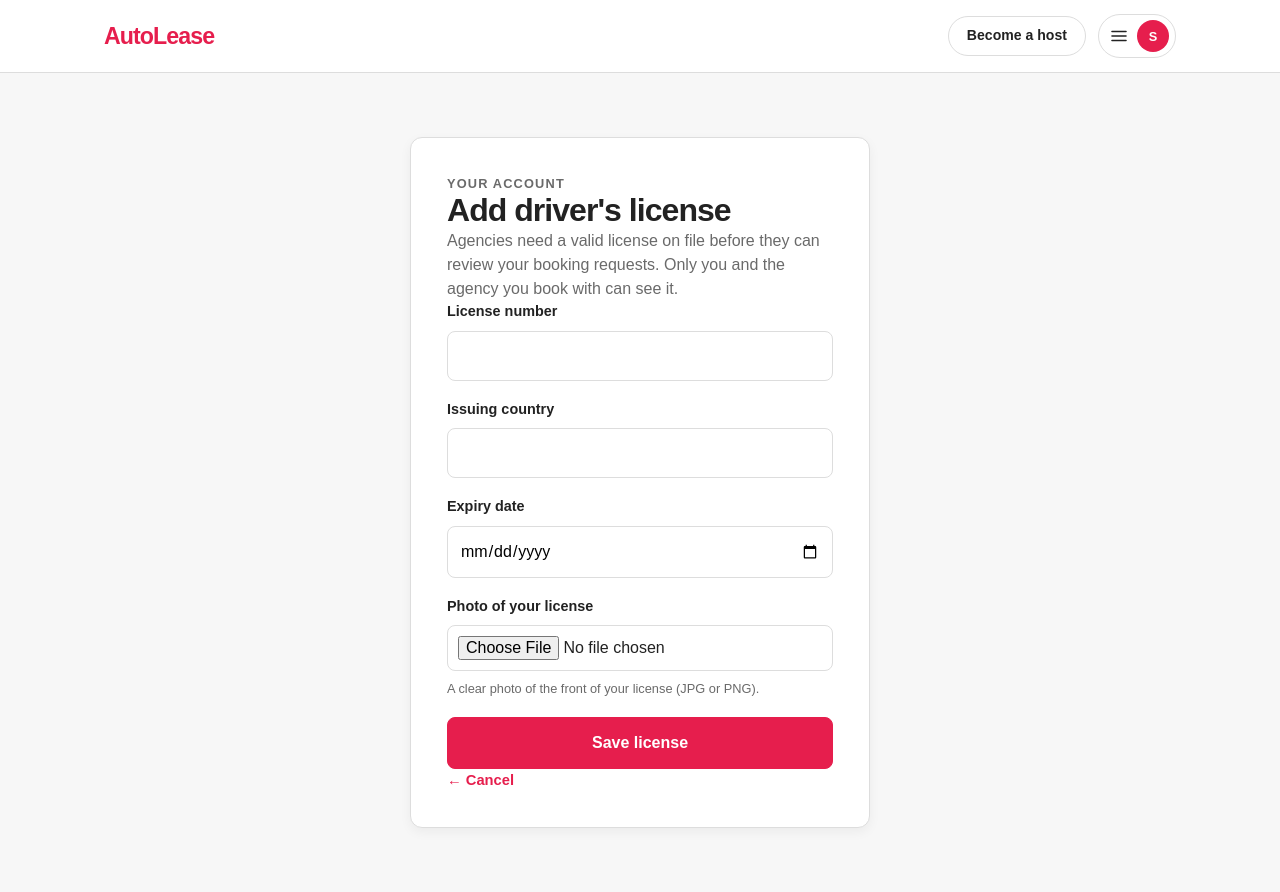
After one commit to Cyanineee-24/AutoLease, a Django app: page /profile/license/ in a window 1280 px wide. The commit adds this page. Run offline with Django 5.2, Linux system fonts and the light colour scheme; the visitor is signed in with stand-in values (Sample User, id 1).

Commit message:
feat(userprofile): add driver's license upload screen
Renters can add or replace their license (number, issuing country, expiry,
photo) at /profile/license/. Expired licenses are rejected. The profile card
shows license status, and the vehicle detail page links straight to the
form and returns to the car afterwards via a safe ?next= redirect.

Co-Authored-By: Claude Opus 5.5 <noreply@anthropic.com>

```diff
--- a/apps/fleet/templates/fleet/vehicle_detail.html
+++ b/apps/fleet/templates/fleet/vehicle_detail.html
@@ -239,7 +239,7 @@
                 </div>
 
                 {% if not is_owner and not has_license %}
-                    <p class="booking-license-note">A driver's license is required to request this car. <a href="{% url 'userprofile:profile' %}">Go to your profile</a></p>
+                    <p class="booking-license-note">A driver's license is required to request this car. <a href="{% url 'userprofile:license' %}?next={{ request.path|urlencode }}">Add your license</a></p>
                 {% else %}
                     <p class="booking-license-note">A driver's license is required to request this car</p>
                 {% endif %}
--- a/apps/userprofile/forms.py
+++ b/apps/userprofile/forms.py
@@ -2,7 +2,9 @@ from django import forms
 
 from apps.accounts.models import AgencyProfile, CustomUser
 
-from .models import Profile
+from django.utils import timezone
+
+from .models import DriverLicense, Profile
 
 
 class ProfileForm(forms.ModelForm):
@@ -26,3 +28,20 @@ class AgencyEditForm(forms.ModelForm):
     class Meta:
         model = AgencyProfile
         fields = ['business_name', 'contact_number']
+
+
+class DriverLicenseForm(forms.ModelForm):
+    """Driver's license on file; required before requesting a booking."""
+
+    class Meta:
+        model = DriverLicense
+        fields = ['license_number', 'issuing_country', 'expiry_date', 'license_image']
+        widgets = {
+            'expiry_date': forms.DateInput(attrs={'type': 'date'}),
+        }
+
+    def clean_expiry_date(self):
+        expiry = self.cleaned_data['expiry_date']
+        if expiry < timezone.localdate():
+            raise forms.ValidationError('This license has expired.')
+        return expiry
--- /dev/null
+++ b/apps/userprofile/templates/userprofile/license_form.html
@@ -0,0 +1,56 @@
+{% extends 'base.html' %}
+{% load static %}
+
+{% block title %}Driver's license | AutoLease{% endblock %}
+
+{% block extra_css %}
+<link rel="stylesheet" href="{% static 'css/userprofile/profile.css' %}">
+{% endblock %}
+
+{% block content %}
+<section class="auth-section">
+    <div class="auth-card card">
+        <p class="eyebrow">Your account</p>
+        <h1>{% if has_license %}Update driver's license{% else %}Add driver's license{% endif %}</h1>
+        <p class="auth-copy">Agencies need a valid license on file before they can review your booking requests. Only you and the agency you book with can see it.</p>
+
+        <form method="post" enctype="multipart/form-data" class="auth-form">
+            {% csrf_token %}
+            <input type="hidden" name="next" value="{{ next }}">
+
+            {% if form.non_field_errors %}
+                <div class="form-errors">{{ form.non_field_errors }}</div>
+            {% endif %}
+
+            <div class="form-field">
+                <label for="{{ form.license_number.id_for_label }}">License number</label>
+                {{ form.license_number }}
+                {{ form.license_number.errors }}
+            </div>
+
+            <div class="form-field">
+                <label for="{{ form.issuing_country.id_for_label }}">Issuing country</label>
+                {{ form.issuing_country }}
+                {{ form.issuing_country.errors }}
+            </div>
+
+            <div class="form-field">
+                <label for="{{ form.expiry_date.id_for_label }}">Expiry date</label>
+                {{ form.expiry_date }}
+                {{ form.expiry_date.errors }}
+            </div>
+
+            <div class="form-field license-image-field">
+                <label for="{{ form.license_image.id_for_label }}">Photo of your license</label>
+                {{ form.license_image }}
+                <span class="license-image-hint">A clear photo of the front of your license (JPG or PNG).</span>
+                {{ form.license_image.errors }}
+            </div>
+
+            <button class="button" type="submit">Save license</button>
+        </form>
+
+        <p class="auth-footer"><a href="{% if next %}{{ next }}{% else %}{% url 'userprofile:profile' %}{% endif %}">&larr; Cancel</a></p>
+    </div>
+</section>
+{% endblock %}
--- a/apps/userprofile/urls.py
+++ b/apps/userprofile/urls.py
@@ -7,4 +7,5 @@ app_name = 'userprofile'
 urlpatterns = [
     path('', views.profile, name='profile'),
     path('edit/', views.profile_edit, name='profile_edit'),
+    path('license/', views.license_edit, name='license'),
 ]
--- a/apps/userprofile/views.py
+++ b/apps/userprofile/views.py
@@ -1,17 +1,22 @@
 from django.contrib import messages
 from django.contrib.auth.decorators import login_required
 from django.shortcuts import redirect, render
+from django.utils.http import url_has_allowed_host_and_scheme
 
 from apps.accounts.models import AgencyProfile
 
-from .forms import AgencyEditForm, ProfileEditForm
+from .forms import AgencyEditForm, DriverLicenseForm, ProfileEditForm
+from .models import DriverLicense
 
 
 @login_required
 def profile(request):
     """Read-only profile view."""
     user = request.user
-    context = {'profile_user': user}
+    context = {
+        'profile_user': user,
+        'driver_license': DriverLicense.objects.filter(user=user).first(),
+    }
 
     if user.is_agency:
         try:
@@ -65,3 +70,30 @@ def profile_edit(request):
         'agency_form': agency_form,
     }
     return render(request, 'userprofile/profile_edit.html', context)
+
+
+@login_required
+def license_edit(request):
+    """Add or replace the user's driver's license (POST -> redirect -> GET)."""
+    license_obj = DriverLicense.objects.filter(user=request.user).first()
+    next_url = request.POST.get('next') or request.GET.get('next', '')
+    if not url_has_allowed_host_and_scheme(next_url, allowed_hosts={request.get_host()}):
+        next_url = ''
+
+    if request.method == 'POST':
+        form = DriverLicenseForm(request.POST, request.FILES, instance=license_obj)
+        if form.is_valid():
+            driver_license = form.save(commit=False)
+            driver_license.user = request.user
+            driver_license.save()
+            messages.success(request, "Driver's license saved.")
+            return redirect(next_url or 'userprofile:profile')
+    else:
+        form = DriverLicenseForm(instance=license_obj)
+
+    context = {
+        'form': form,
+        'has_license': license_obj is not None,
+        'next': next_url,
+    }
+    return render(request, 'userprofile/license_form.html', context)
--- a/static/css/userprofile/profile.css
+++ b/static/css/userprofile/profile.css
@@ -177,3 +177,10 @@
     margin: 0;
     padding: 0;
 }
+
+/* ---- Driver's license ---- */
+.license-status--ok { color: #1B5E20; }
+.license-status--missing { color: #B71C1C; }
+.license-image-field input[type="file"] { padding: 10px; }
+.license-image-field a { color: var(--color-primary); font-size: 0.85rem; }
+.license-image-hint { color: var(--color-muted); font-size: 0.8rem; }
```
Also changed, not shown: apps/userprofile/templates/userprofile/profile.html (+14 -0 lines).
